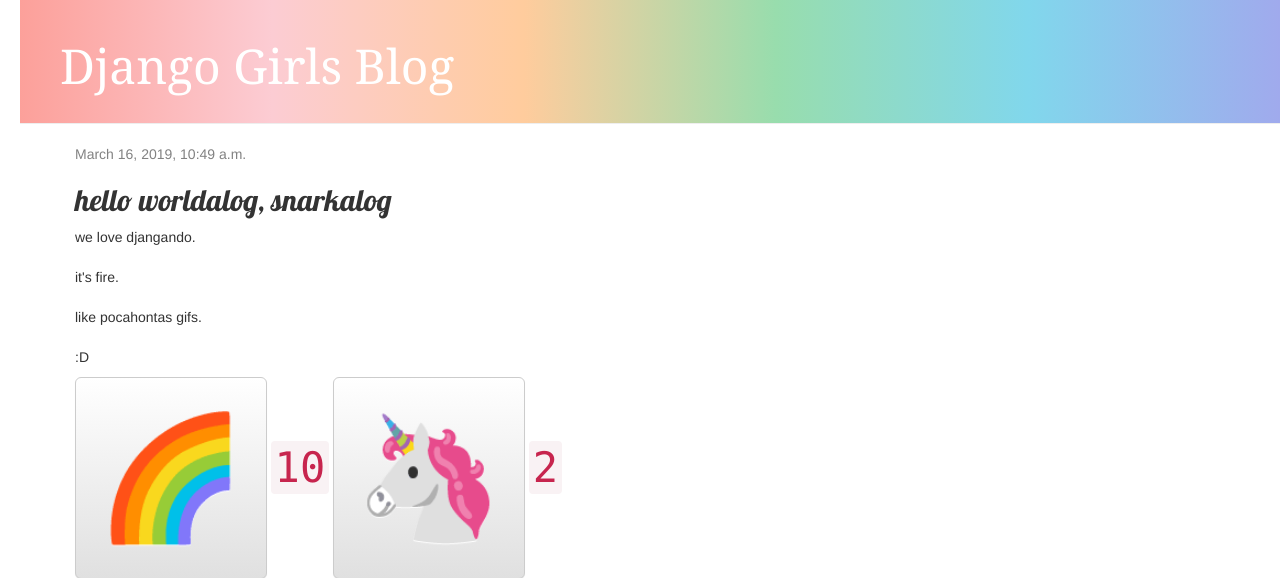
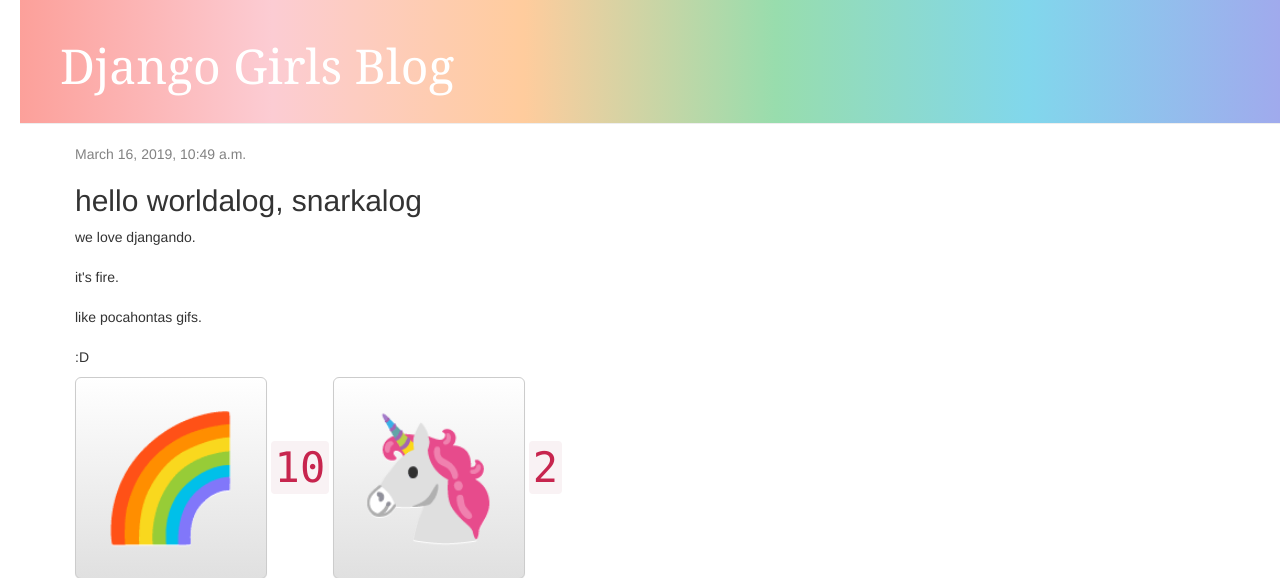
Before and after one commit to floramica/django_girls, a Django app: page /post/1/ in a window 1280 px wide. Shown: the top 578 px of the page. Run offline with Django 3.2, Linux system fonts and the light colour scheme; data comes from the database, SQL or seed files in the repository; some libraries are stand-ins or nearby versions.

Commit message:
Update blog.css
font test deploy

```diff
--- a/snarkalog/static/css/blog.css
+++ b/snarkalog/static/css/blog.css
@@ -24,7 +24,7 @@ body {
 }
 
 h1, h2, h3, h4 {
-    font-family: 'Lobster', cursive;
+    font-family: 'Helvetica', cursive;
 }
 
 .date {
```
